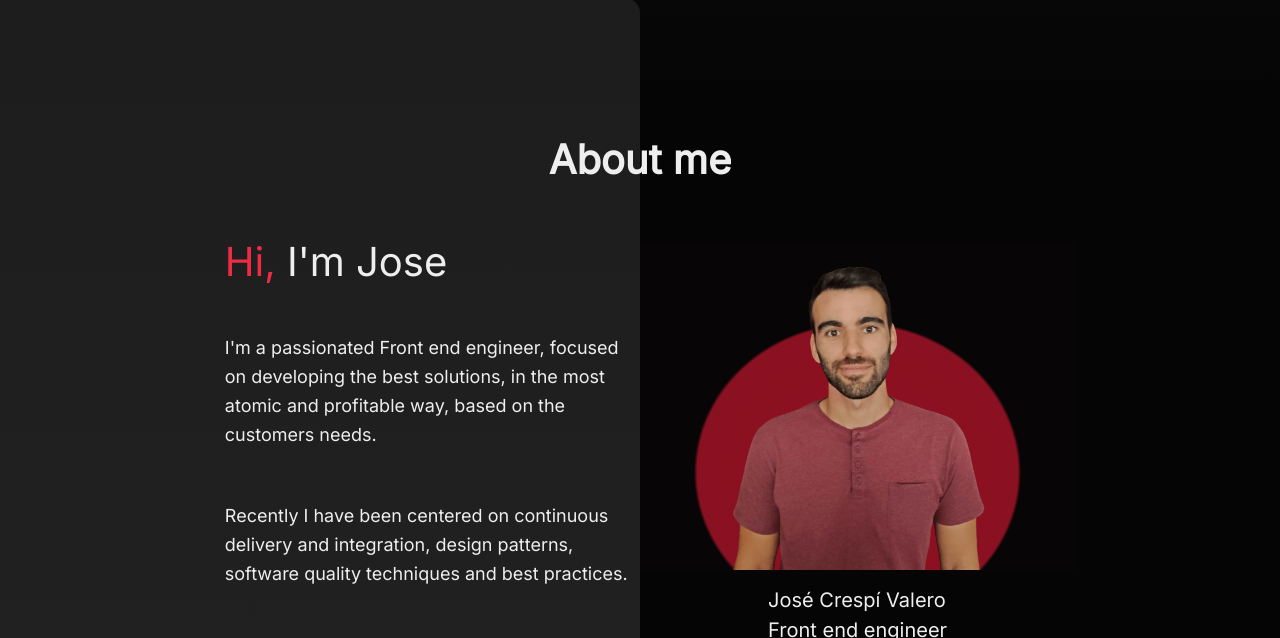
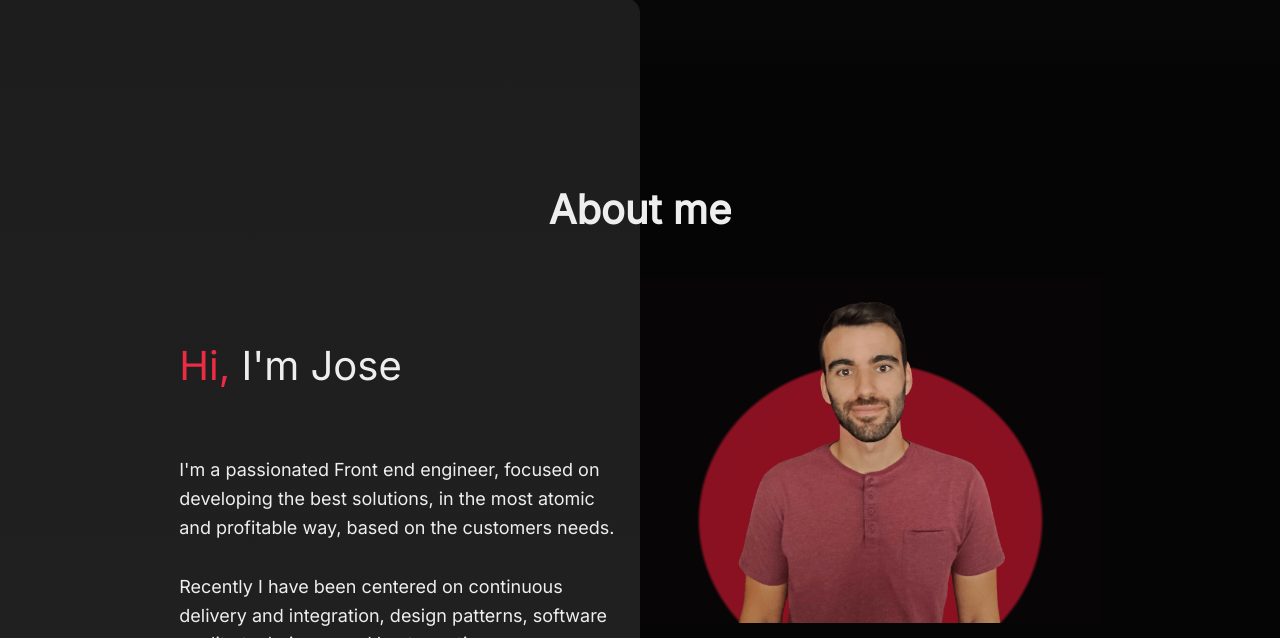
Before and after one commit to jose149/Portfolio-V2, a Vue app: page / in a window 1280 px wide. Shown: the part 722-1360 px from the top of the page. Built offline with nearby package versions, Linux system fonts and the light colour scheme.

Commit message:
fix heights

```diff
--- a/src/components/AboutMe.vue
+++ b/src/components/AboutMe.vue
@@ -3,10 +3,12 @@
     <div class="about-me-square-background"></div>
     <h2 class="about-me-heading">About me</h2>
     <div class="description">
-      <p class="heading-3 description-heading"><span class="primary">Hi,</span> I'm Jose</p>
-      <p class="description-text">I'm a passionated Front end engineer, focused on developing the best solutions, in the most atomic and profitable way, based on the customers needs.</p>
-      <p class="description-text">Recently I have been centered on continuous delivery and integration, design patterns, software quality techniques and best practices.</p>
-        <a
+      <header class="heading-3 description-heading"><span class="primary">Hi,</span> I'm Jose</header>
+      <div class="description-text">
+        <p class="description-paragraph">I'm a passionated Front end engineer, focused on developing the best solutions, in the most atomic and profitable way, based on the customers needs.</p>
+        <p class="description-paragraph">Recently I have been centered on continuous delivery and integration, design patterns, software quality techniques and best practices.</p>
+      </div>
+      <a
           class="cta"
           href="/assets/documents/JoseCrespiCV.pdf"
           download="CV_Jose_Crespi">
--- a/src/styles/abstracts/_variables.scss
+++ b/src/styles/abstracts/_variables.scss
@@ -42,7 +42,7 @@ $heading-1-font-weight: 800;
 
 $button-font-size: 1.8rem;
 $button-font-weight:600;
-$button-padding: 1rem 2rem;
+$button-padding: 1rem 3rem;
 
 $border-radius: 10px;
 
--- a/src/styles/base/_base.scss
+++ b/src/styles/base/_base.scss
@@ -44,26 +44,14 @@ button{
 }
 
 .section{
+    padding: 10rem 0;
     display: grid;
-    grid-template-columns: 1fr repeat(8, 8.5vw) 1fr;
+    grid-template-columns: 1fr repeat(8, 9vw) 1fr;
+    &:not(:last-child){
+        min-height: 100vh;
+    }
     @media only screen and (max-width: $bp-medium) {
+        padding: 5rem 0;
         grid-template-columns: 1fr repeat(8, 11vw) 1fr;
     }
 }
-
-// .section-header{
-//     width: 100%;
-//     color: $color-white;
-//     display: flex;
-//     align-items: end;
-//     justify-content: center;
-// }
-
-.fadeinup{
-    animation: fadeinup 1s ease-out 0.5s;
-    animation-fill-mode: backwards;
-}
-
-.section--hidden{
-    opacity: 0;
-}
--- a/src/styles/layout/AboutMe.scss
+++ b/src/styles/layout/AboutMe.scss
@@ -1,16 +1,13 @@
 .section-about-me{
   position: relative;
   background: $color-black-dark;
-  padding: 5rem 0 15rem 0;
 
   .about-me-heading{
-    padding-bottom: 5rem;
     grid-column: 1/-1;
     justify-self: center;
     color: $color-white;
     font-size: 4rem;
     z-index: 1;
-
   }
   .about-me-square-background{
     border-top-right-radius: 15px;
@@ -22,7 +19,13 @@
     width: 50%;
     background: linear-gradient(180deg,$color-black-light 0%, $color-black-light-2 100%);
     z-index: 0;
+    @media only screen and (max-width: $bp-medium) {
+      bottom: 0;
+      height: calc(100% + 10vh);
+      border-bottom-right-radius: 0;
+    }
   }
+
   .introduction{
     grid-row: 2;
     grid-column: 6/-2;
@@ -82,13 +85,13 @@
   }
 
   .description{
-    padding-left: 2rem;
+    padding-right: 2rem;
     grid-column: 2/6;
     display: flex;
     flex-direction: column;
     align-items: start;
-    justify-content: space-between;
-    gap: 3rem;
+    justify-content: end;
+    gap: 7rem;
     z-index: 1;
     @media only screen and (max-width: $bp-large){
       grid-row: 3;
@@ -103,11 +106,18 @@
     }
 
     &-text{
+      display: flex;
+      flex-direction: column;
+      gap: 3rem;
+    }
+
+    &-paragraph{
       color: $color-white;
       font-size: 1.8rem;
       font-weight: 300;
       text-align: start;
     }
+
     .cta{
       width: max-content;
       position: relative;
--- a/src/styles/layout/Project.scss
+++ b/src/styles/layout/Project.scss
@@ -37,7 +37,7 @@
 
 
   .project-image{
-    grid-column: 1/7;
+    grid-column: 1/6;
     width:100%;
     border-radius: 10px;
     border: 1px solid rgba($color-white, 0.1);
@@ -46,7 +46,7 @@
     }
   }
   .project-description{
-    grid-column: 7/-1;
+    grid-column: 6/-1;
     padding-left: 5rem;
     width: 100%;
     font-size: 1.8rem;
--- a/src/styles/layout/Technologies.scss
+++ b/src/styles/layout/Technologies.scss
@@ -1,6 +1,5 @@
 .section-technologies{
   background: $color-background;
-  padding: 5rem 0 10rem 0;
   .technologies-heading{
     padding-bottom: 5rem;
     grid-column: 1/-1;
```
